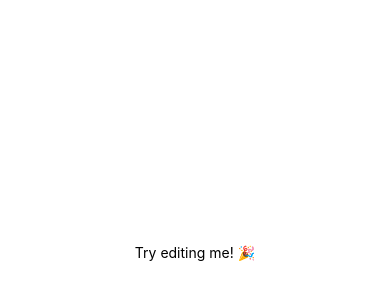
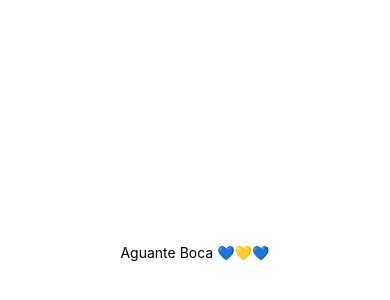
Before and after one commit to martomorri/pruebas_react_native, a React Native app: screen / in a window 390 px wide. Shown: the part 170-470 px from the top of the page. Built offline with nearby package versions, Linux system fonts and the light colour scheme.

Commit message:
probando el css

```diff
--- a/App.js
+++ b/App.js
@@ -3,22 +3,17 @@
 
 export default function App() {
   return (
-    <View
-      style={{
-        flex: 1,
-        justifyContent: 'center',
-        alignItems: 'center',
-      }}>
-      <Text>Try editing me! 🎉</Text>
+    <View style={styles.container}>
+      <Text>Aguante Boca 💙💛💙</Text>
     </View>
   );
 }
 
-/*const styles = StyleSheet.create({
+const styles = StyleSheet.create({
   container: {
     flex: 1,
     backgroundColor: '#fff',
     alignItems: 'center',
-    justifyContent: 'center',
+    justifyContent: 'center'
   },
-});*/
+});
```
